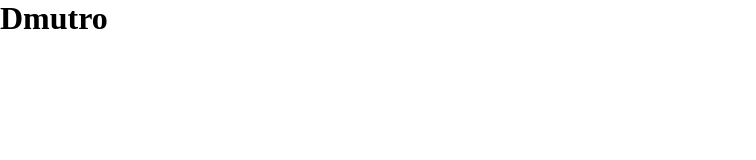
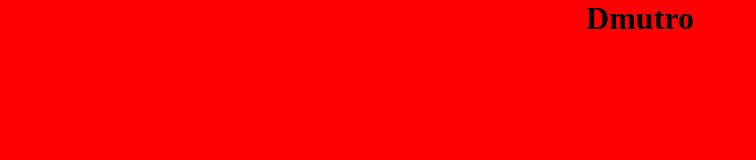
Before and after one commit to DmutroZel/portfolio, a plain HTML site: page index.html in a window 1280 px wide. Shown: the whole page, without its empty margins (0-756 px from the left). Drawn offline with Linux system fonts and the light colour scheme.

Commit message:
Add files via upload

```diff
--- a/index.html
+++ b/index.html
@@ -8,7 +8,7 @@
 </head>
 <body>
     <div class="wrap">
-        <h1>Dmutro</h1>
+        <h1 class="url">Dmutro</h1>
     </div>
 </body>
 </html>
--- a/style.css
+++ b/style.css
@@ -3,3 +3,13 @@
     padding: 0;
     box-sizing: border-box;
 }
+.wrap{
+    width: 100%;
+    height: 100vh;
+    background-color: red;
+}
+.url{
+    display: flex;
+    justify-content: center;
+    align-items: center;
+}
```
